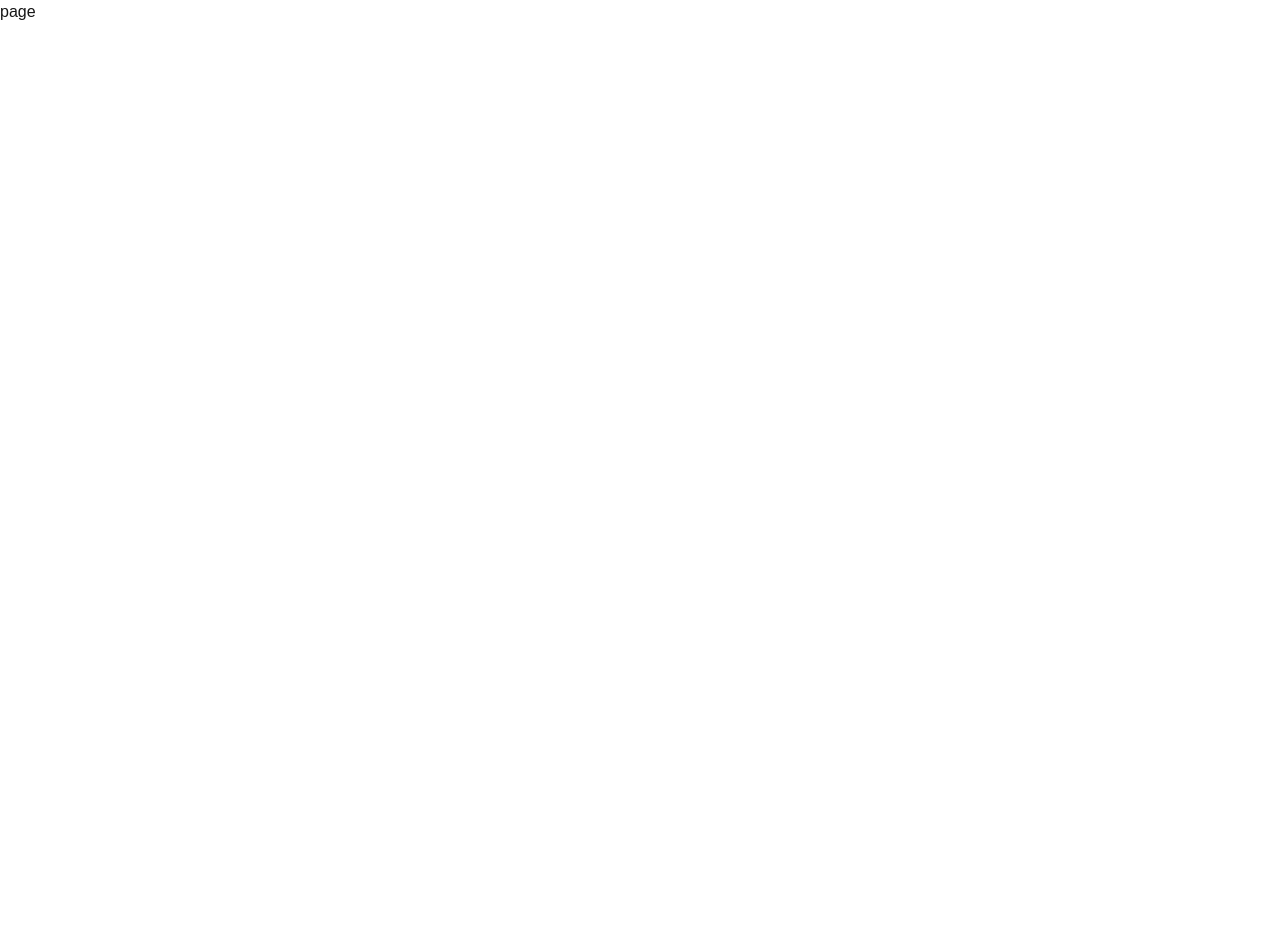
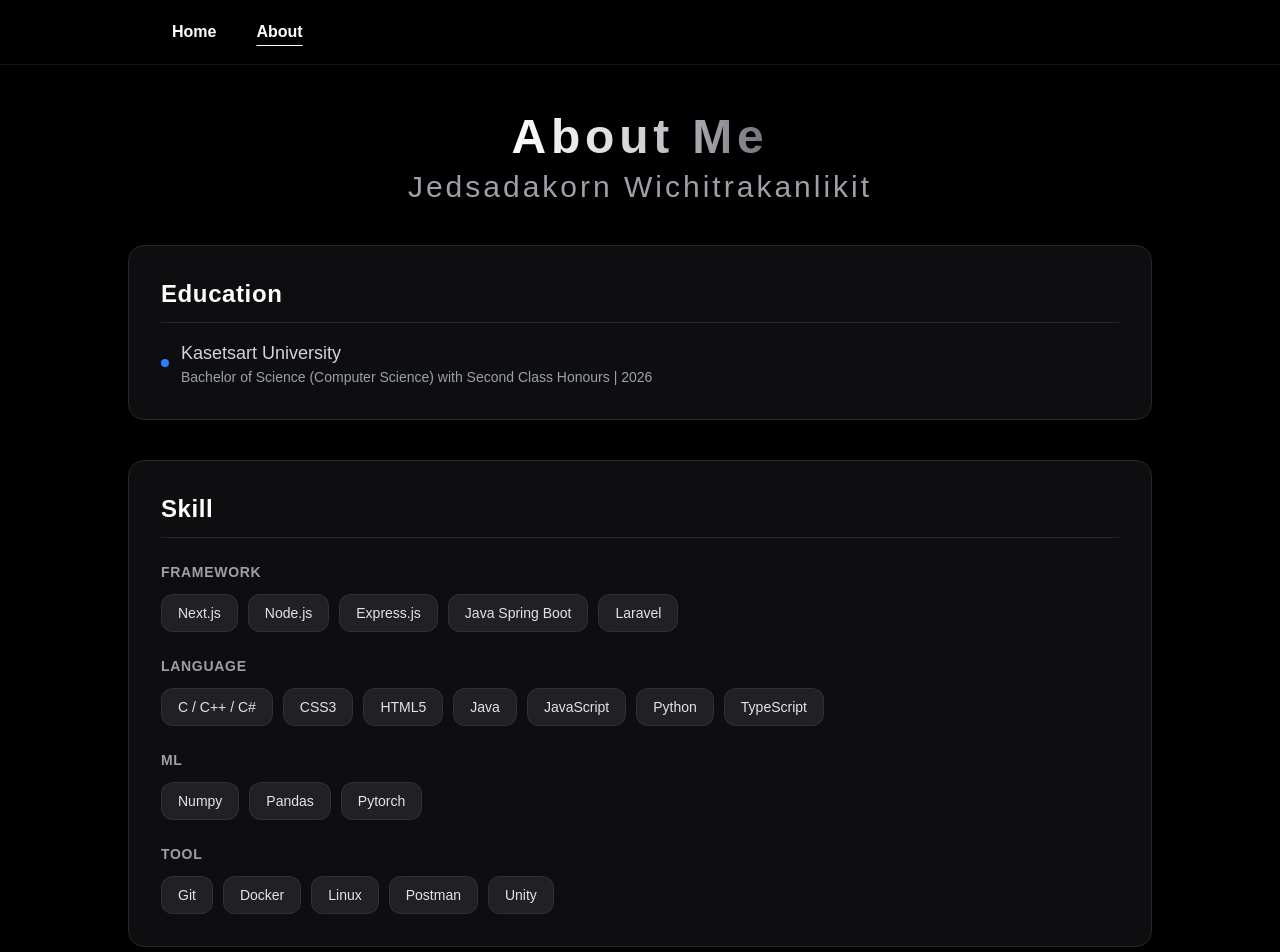
Before and after one commit to peth02/landing_page, a Next.js app: page /about in a window 1280 px wide. Shown: the top 952 px of the page. Before the commit the page ends 800 px from the top, so only its background shows below. Built offline with nearby package versions, Linux system fonts and the light colour scheme.

Commit message:
add navbar. style about page

```diff
--- /dev/null
+++ b/_util/components/navs.tsx
@@ -0,0 +1,33 @@
+"use client";
+
+import Link from "next/link";
+import { usePathname } from "next/navigation";
+
+export function TopNav() {
+  const pathname = usePathname();
+
+  const navItems = [
+    { name: "Home", href: "/" },
+    { name: "About", href: "/about" },
+  ];
+
+  return (
+    <div className="max-w-5xl mx-auto flex items-center justify-between h-16 px-4 sm:px-8">
+      {/* Navigation Links */}
+      <nav className="flex items-center gap-2 sm:gap-4">
+        {navItems.map((item) => {
+          const isActive = pathname === item.href;
+          return (
+            <Link
+              key={item.href}
+              href={item.href}
+              className={`px-3 py-1.5 rounded-lg text-m font-bold text-white ${isActive && "underline underline-offset-8"}`}
+            >
+              {item.name}
+            </Link>
+          );
+        })}
+      </nav>
+    </div>
+  );
+}
--- a/app/about/page.tsx
+++ b/app/about/page.tsx
@@ -1,5 +1,155 @@
+"use client";
+
+import Link from "next/link";
+import { motion } from "motion/react";
+
 export default function AboutPage() {
-    return (
-        <div>page</div>
-    );
+  return (
+    <main className="min-h-screen bg-black text-white px-4 sm:px-8 md:px-16 lg:px-24 py-12">
+      <div className="max-w-5xl mx-auto space-y-10">
+        {/* Title & Header Area */}
+        <motion.div
+          initial={{ opacity: 0, y: -20 }}
+          animate={{ opacity: 1, y: 0 }}
+          transition={{ duration: 0.6, ease: "easeOut" }}
+          className="text-center md:text-left flex flex-col justify-items-center items-center"
+        >
+          <h1 className="text-4xl tracking-tight md:text-5xl md:tracking-widest font-extrabold bg-gradient-to-r from-white via-zinc-300 to-zinc-500 bg-clip-text text-transparent capitalize text-center">
+            About me
+          </h1>
+          <p className="text-zinc-400 mt-2 text-m md:text-3xl md:tracking-widest text-center font-medium">
+            Jedsadakorn Wichitrakanlikit
+          </p>
+        </motion.div>
+
+        {/* Education Section */}
+        <motion.div
+          initial={{ opacity: 0, y: 20 }}
+          whileInView={{ opacity: 1, y: 0 }}
+          viewport={{ once: true }}
+          transition={{ duration: 0.5 }}
+          className="p-6 md:p-8 rounded-2xl border border-zinc-800 bg-zinc-900/60 backdrop-blur-sm shadow-lg space-y-4"
+        >
+          <h3 className="text-2xl font-bold text-white tracking-wide border-b border-zinc-800 pb-3">
+            Education
+          </h3>
+          <ul className="space-y-2 text-zinc-300">
+            <li className="flex items-center gap-3">
+              <span className="w-2 h-2 rounded-full bg-blue-500" />
+              <span className="text-lg font-medium">
+                Kasetsart University
+                <p className="text-sm font-medium text-gray-400">Bachelor of Science (Computer Science) with Second Class Honours | 2026</p>
+              </span>
+            </li>
+          </ul>
+        </motion.div>
+
+        {/* Skill Section */}
+        <motion.div
+          initial={{ opacity: 0, y: 20 }}
+          whileInView={{ opacity: 1, y: 0 }}
+          viewport={{ once: true }}
+          transition={{ duration: 0.5, delay: 0.1 }}
+          className="p-6 md:p-8 rounded-2xl border border-zinc-800 bg-zinc-900/60 backdrop-blur-sm shadow-lg space-y-6"
+        >
+          <h3 className="text-2xl font-bold text-white tracking-wide border-b border-zinc-800 pb-3">
+            Skill
+          </h3>
+
+          <div className="space-y-3">
+            <h5 className="text-sm font-semibold uppercase tracking-wider text-zinc-400">
+              Framework
+            </h5>
+            <div className="flex flex-wrap gap-2.5">
+              {[
+                "Next.js",
+                "Node.js",
+                "Express.js",
+                "Java Spring Boot",
+                "Laravel",
+              ].map((skill) => (
+                <span
+                  key={skill}
+                  className="px-4 py-2 rounded-xl bg-zinc-800/80 border border-zinc-700/50 text-zinc-200 text-sm font-medium hover:bg-zinc-700 hover:text-white transition duration-300 ease-in-out"
+                >
+                  {skill}
+                </span>
+              ))}
+            </div>
+          </div>
+          <div className="space-y-3">
+            <h5 className="text-sm font-semibold uppercase tracking-wider text-zinc-400">
+              Language
+            </h5>
+            <div className="flex flex-wrap gap-2.5">
+              {[
+                "C / C++ / C#",
+                "CSS3",
+                "HTML5",
+                "Java",
+                "JavaScript",
+                "Python",
+                "TypeScript",
+              ].map((skill) => (
+                <span
+                  key={skill}
+                  className="px-4 py-2 rounded-xl bg-zinc-800/80 border border-zinc-700/50 text-zinc-200 text-sm font-medium hover:bg-zinc-700 hover:text-white transition duration-300 ease-in-out"
+                >
+                  {skill}
+                </span>
+              ))}
+            </div>
+          </div>
+          <div className="space-y-3">
+            <h5 className="text-sm font-semibold uppercase tracking-wider text-zinc-400">
+              ML
+            </h5>
+            <div className="flex flex-wrap gap-2.5">
+              {["Numpy", "Pandas", "Pytorch"].map((skill) => (
+                <span
+                  key={skill}
+                  className="px-4 py-2 rounded-xl bg-zinc-800/80 border border-zinc-700/50 text-zinc-200 text-sm font-medium hover:bg-zinc-700 hover:text-white transition duration-300 ease-in-out"
+                >
+                  {skill}
+                </span>
+              ))}
+            </div>
+          </div>
+          <div className="space-y-3">
+            <h5 className="text-sm font-semibold uppercase tracking-wider text-zinc-400">
+              Tool
+            </h5>
+            <div className="flex flex-wrap gap-2.5">
+              {["Git", "Docker", "Linux", "Postman", "Unity"].map((skill) => (
+                <span
+                  key={skill}
+                  className="px-4 py-2 rounded-xl bg-zinc-800/80 border border-zinc-700/50 text-zinc-200 text-sm font-medium hover:bg-zinc-700 hover:text-white transition duration-300 ease-in-out"
+                >
+                  {skill}
+                </span>
+              ))}
+            </div>
+          </div>
+        </motion.div>
+
+        {/* Links / Social Section */}
+        <motion.div
+          initial={{ opacity: 0, y: 20 }}
+          whileInView={{ opacity: 1, y: 0 }}
+          viewport={{ once: true }}
+          transition={{ duration: 0.5, delay: 0.2 }}
+          className="flex justify-center md:justify-start pt-2"
+        >
+          <Link
+            href="https://github.com/peth02"
+            target="_blank"
+            rel="noopener noreferrer"
+            className="inline-flex items-center gap-2 px-6 py-3 rounded-xl bg-zinc-800 hover:bg-zinc-700 text-white font-medium border border-zinc-700 transition duration-300 ease-in-out shadow-md hover:shadow-zinc-700/20"
+          >
+            GitHub ↗
+          </Link>
+        </motion.div>
+      </div>
+    </main>
+  );
 }
--- a/app/layout.tsx
+++ b/app/layout.tsx
@@ -1,6 +1,7 @@
 import type { Metadata } from "next";
 import { Geist, Geist_Mono } from "next/font/google";
 import "./globals.css";
+import { TopNav } from "@/_util/components/navs";
 
 const geistSans = Geist({
   variable: "--font-geist-sans",
@@ -13,8 +14,8 @@ const geistMono = Geist_Mono({
 });
 
 export const metadata: Metadata = {
-  title: "Create Next App",
-  description: "Generated by create next app",
+  title: "Landing Page",
+  description: "Showcase my projects",
 };
 
 export default function RootLayout({ children }: LayoutProps<"/">) {
@@ -23,6 +24,9 @@ export default function RootLayout({ children }: LayoutProps<"/">) {
       lang="en"
       className={`${geistSans.variable} ${geistMono.variable} h-full antialiased`}
     >
+      <header className="sticky top-0 z-50 w-full border-b bg-black backdrop-blur-md">
+        <TopNav />
+      </header>
       <body className="min-h-full flex flex-col">{children}</body>
     </html>
   );
--- a/app/page.tsx
+++ b/app/page.tsx
@@ -7,18 +7,17 @@ export default function Home() {
   return (
     <main className="min-h-screen bg-black text-white px-4 sm:px-8 md:px-16 lg:px-24 py-12">
       <div className="max-w-5xl mx-auto space-y-10">
-
         <motion.div
           initial={{ opacity: 0, y: -20 }}
           animate={{ opacity: 1, y: 0 }}
           transition={{ duration: 0.6, ease: "easeOut" }}
-          className="text-center md:text-left flex flex-col justify-center items-center"
+          className="text-center md:text-left flex flex-col justify-items-center items-center"
         >
-          <h1 className="text-4xl md:text-5xl font-extrabold tracking-tight bg-gradient-to-r from-white via-zinc-300 to-zinc-500 bg-clip-text text-transparent capitalize">
+          <h1 className="text-4xl tracking-tight md:text-9xl md:tracking-widest font-extrabold bg-gradient-to-r from-white via-zinc-300 to-zinc-500 bg-clip-text text-transparent capitalize">
             Projects
           </h1>
-          <p className="text-zinc-400 mt-2 text-sm md:text-base">
-            A collection of projects I&apos;ve worked on.
+          <p className="text-zinc-400 mt-2 text-sm md:text-4xl md:tracking-widest text-center">
+            A collection of projects I've worked on.
           </p>
         </motion.div>
 
@@ -28,12 +27,14 @@ export default function Home() {
             link="https://google.com"
             about="new project"
             img="/image/placeholder.png"
-          />          <ProjectCard
+          />{" "}
+          <ProjectCard
             name="temp"
             link="https://google.com"
             about="new project"
             img="/image/placeholder.png"
-          />          <ProjectCard
+          />{" "}
+          <ProjectCard
             name="temp"
             link="https://google.com"
             about="new project"
```
